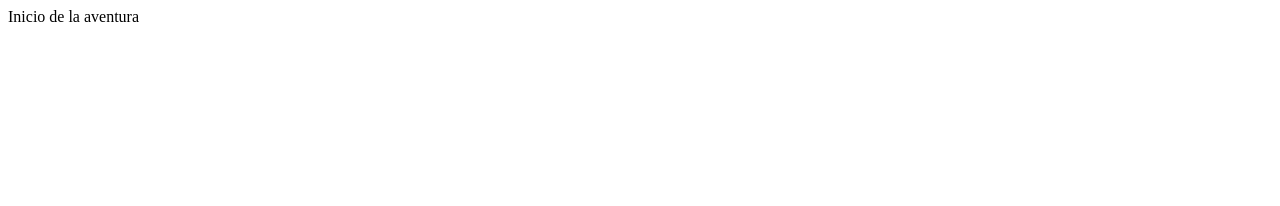
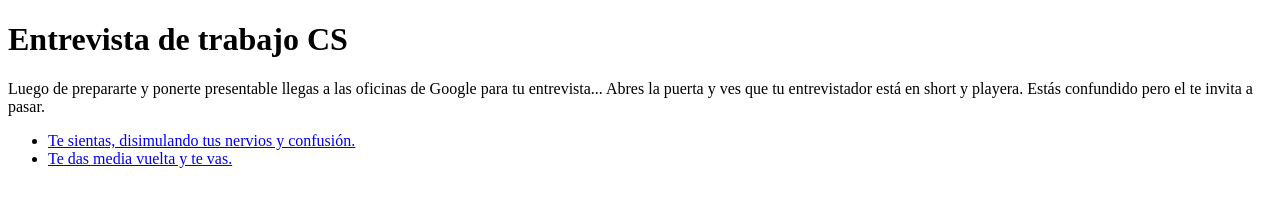
Before and after one commit to AlejG2005/Lab3web, a plain HTML site: page index.html in a window 1280 px wide. Drawn offline with Linux system fonts and the light colour scheme.

Commit message:
ADD: Carpetas sentarse e irse. sentarse.html y gitignore. MOD: index.html primera opción funcionando.

```diff
--- a/index.html
+++ b/index.html
@@ -1,4 +1,3 @@
-
 <!DOCTYPE html>
 <html lang="es">
 <head>
@@ -7,6 +6,23 @@
   <title>Mi turbo historia</title>
 </head>
 <body>
-Inicio de la aventura
+
+<header>
+<h1> Entrevista de trabajo CS </h1>
+</header>
+
+<main>
+<section>
+<p> Luego de prepararte y ponerte presentable llegas a las oficinas de Google para tu entrevista... Abres la puerta y ves que tu entrevistador está en short y playera. Estás confundido pero el te invita a pasar. </p>
+</section>
+
+<nav>
+<ul>
+<li><a href="./sentarse/sentarse.html">Te sientas, disimulando tus nervios y confusión.</a></li>
+<li><a href="./irse/irse.html">Te das media vuelta y te vas.</a></li>
+</ul>
+</nav>
+
+</main>
 </body>
 </html>
```
Also changed, not shown: sentarse/sentarse.html (added, +28 -0 lines), 1 other file.
